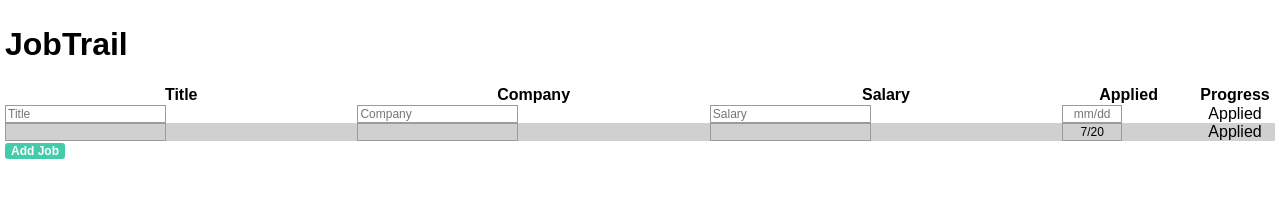
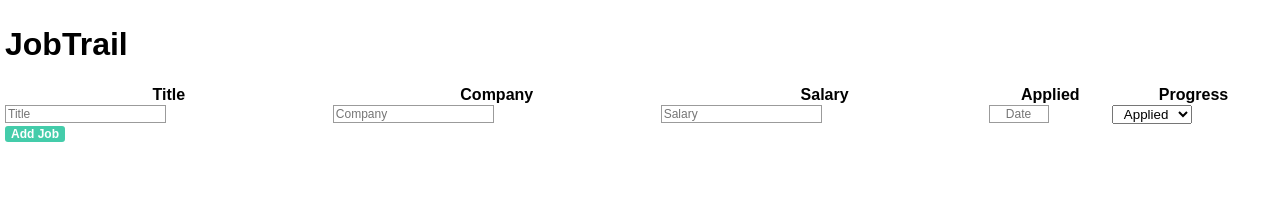
Before and after one commit to Jaefae/JobTrail, a browser extension: page index.html in a window 1280 px wide. Both pictures are taken after a click on the button "Add Job". Drawn offline with Linux system fonts and the light colour scheme.

Commit message:
Refactor job row creation and implement saving

```diff
--- a/extension.js
+++ b/extension.js
@@ -3,7 +3,15 @@ import { createJobRow }  from './utils/utils.js'
 const addJobEl = document.getElementById('add-job');
 const tableBodyEl = document.getElementById('job-list-body');
 
+let jobs = JSON.parse(localStorage.getItem('jobs'));
+
+if (jobs) {
+    for(let key in jobs) {
+        createJobRow(tableBodyEl,jobs[key]);
+    };
+};
+
 addJobEl.addEventListener('click', () => {
     console.log('Add job button clicked');
     createJobRow(tableBodyEl);
-})
+});
--- a/index.html
+++ b/index.html
@@ -20,15 +20,6 @@
         </thead>
         <tbody id="job-list-body">
             <!-- Job listings will be dynamically inserted here -->
-            <!-- Temporary data-->
-            <tr id="0">
-                <td><input type="text" class="title" placeholder="Title"></input></td>
-                <td><input type="text" class="company" placeholder="Company"></input></td>
-                <td><input type="text" class="salary" placeholder="Salary"></input></td>
-                <td><input type="text" class="date" placeholder="mm/dd"></input></td>
-                <td class="status">Applied</td>
-            <!-- Temporary data-->
-            </tr>
         </tbody>
     </table>
     <button id="add-job">Add Job</button>
--- a/utils/utils.js
+++ b/utils/utils.js
@@ -1,33 +1,60 @@
+let jobs = JSON.parse(localStorage.getItem('jobs'));
+
+if (!jobs) {
+    jobs = {};
+}
+
+function handleInputChange(e) {
+    const field = this.className;
+    const rowIdx = this.closest('tr').id;
+
+    if (!jobs[rowIdx]) {
+        jobs[rowIdx] = {};
+    };
+
+    jobs[rowIdx][field] = this.value;
+    console.log(`Updated job at index ${rowIdx} field ${field} to ${this.value}`);
+    localStorage.setItem('jobs', JSON.stringify(jobs));
+};
+
 export function createJobRow(tableBodyEl,job) {
     const row = document.createElement('tr');
-    const jobData = [job?.title, job?.company, job?.salary];
+
+    const keys = ['title', 'company', 'salary', 'date', 'status'];
+    const jobData = [job?.title, job?.company, job?.salary, job?.date, job?.status];
 
     for (let i = 0; i < jobData.length; i++) {
         const cell = document.createElement('td');
-        const input = document.createElement('input');
-        if (i < 3) {
+        let input;
+        if (i === (jobData.length-1)) {
+            input = document.createElement('select');
+            console.log("Creating a select element for status");
+            const options = ['Applied', 'Interview', 'Offer', 'Rejected'];
+            options.forEach(option => {
+                const opt = document.createElement('option');
+                opt.value = option;
+                opt.textContent = option;
+                if (jobData[i] === option) {
+                    opt.selected = true;
+                }
+                input.appendChild(opt);
+            });
+        } else {
+            input = document.createElement('input');
             input.type = 'text';
             input.value = jobData[i] || '';
-        } else if (i === 3) {
-            input.type = 'date';
         }
+
+        input.placeholder = keys[i].charAt(0).toUpperCase() + keys[i].slice(1);
+
+        input.className = keys[i];
+
+        input.addEventListener('change', handleInputChange);
+
         cell.appendChild(input);
         row.appendChild(cell);
-    }
-
-    const date = document.createElement('input');
-    const now = new Date();
-    date.type = 'text';
-    date.value = now.getMonth() + "/" + now.getDate();
-    date.className = "date";
-
-    const status = document.createElement('td');
-    status.textContent = "Applied";
-    status.className = "status";
-
-    row.appendChild(date);
-    row.appendChild(status);
+    };
 
     row.id = tableBodyEl.children.length;
     tableBodyEl.appendChild(row);
-}
+};
```
